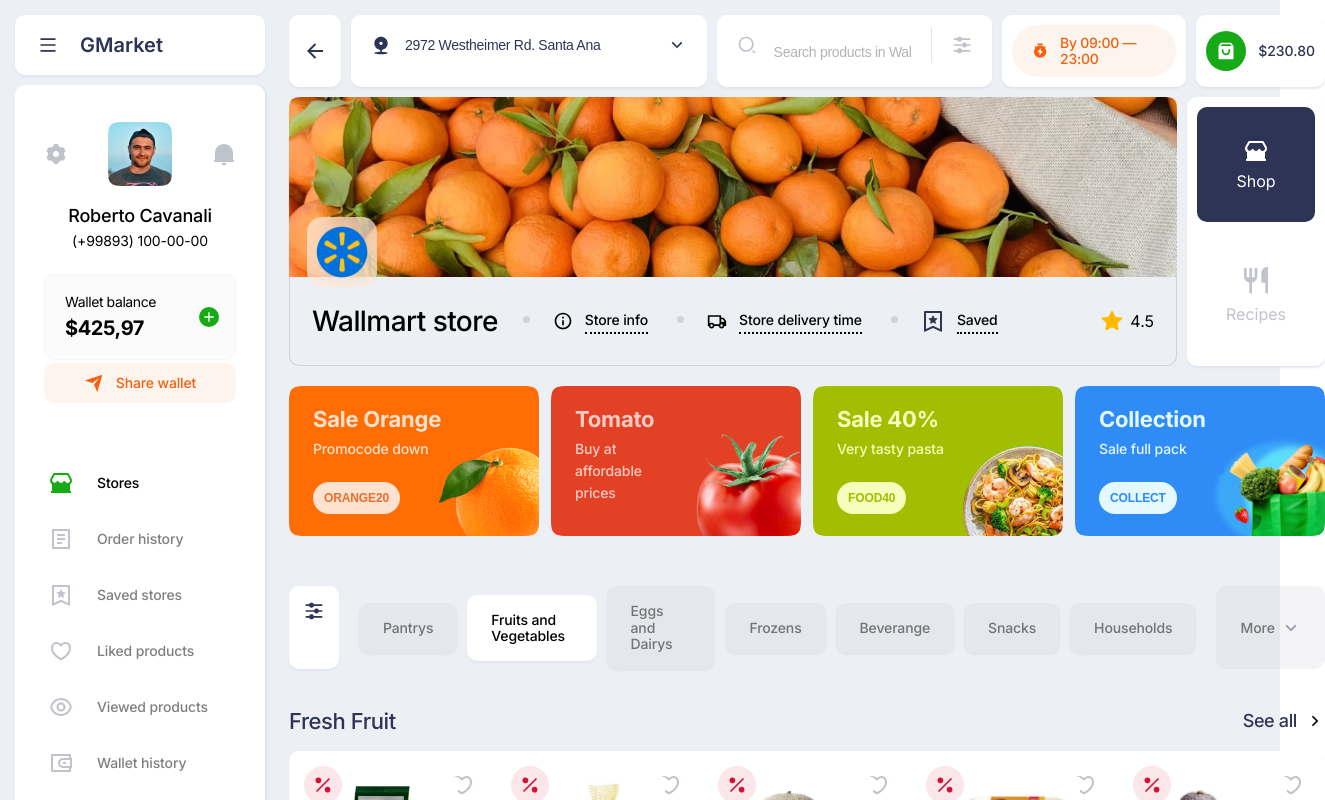
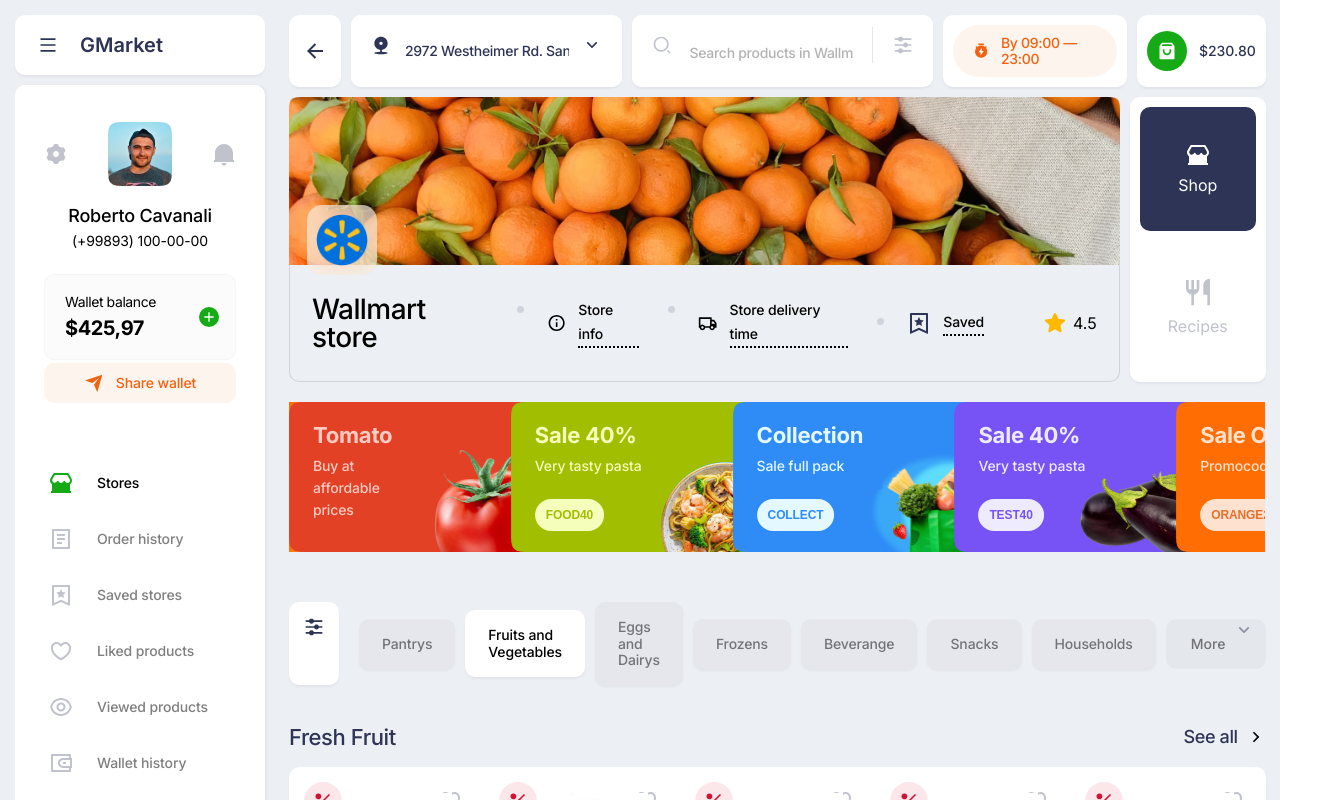
Before and after one commit to komiljohn-drafts/gmarket, a Next.js app: page / in a window 1280 px wide. Shown: the top 800 px of the page, 1325 px wide, since content can reach past the window. Built offline with nearby package versions, Linux system fonts and the light colour scheme.

Commit message:
ui fixes

```diff
--- a/components/UI/Banner/Banner.module.scss
+++ b/components/UI/Banner/Banner.module.scss
@@ -51,11 +51,16 @@
             opacity: 1;
           }
           p {
+            cursor: pointer;
             @include font(14px, 24px, 500, #000);
             letter-spacing: -0.01em;
             margin-left: 12px;
             border-bottom: 2px solid black;
             border-bottom-style: dotted;
+            transition: 0.1s ease;
+            &:hover {
+              border-bottom-color: transparent;
+            }
           }
         }
       }
--- a/components/UI/Categories/Categories.module.scss
+++ b/components/UI/Categories/Categories.module.scss
@@ -2,9 +2,9 @@
 
 .categories {
   display: flex;
-  gap: 20px;
   margin-bottom: 42px;
   .filter {
+    margin-right: 20px;
     background: #fff;
     border-radius: var(--border-radius);
     padding: 15px;
@@ -20,7 +20,7 @@
     gap: 10px;
     li {
       border-radius: var(--border-radius);
-      padding: 17px 24px;
+      padding: 17px 23px;
       background: rgba(192, 194, 204, 0.18);
       letter-spacing: -0.01em;
       @include font(14px, 116.3%, 500, rgba($color: #000000, $alpha: 0.5));
@@ -37,11 +37,36 @@
     }
   }
   .more {
-    padding: 17px 24px;
-    border-radius: var(--border-radius);
-    @include font(14px, 116.3%, 500, rgba($color: #000000, $alpha: 0.5));
-    background: rgba(192, 194, 204, 0.18);
     @include flex(_, center);
+    position: relative;
+    margin-left: 10px;
+    .icon {
+      position: absolute;
+      top: 18px;
+      right: 12px;
+    }
+    select {
+      background: rgba(192, 194, 204, 0.18);
+      border-radius: var(--border-radius);
+      padding: 17px 40px 17px 24px;
+      outline: none;
+      @include font(14px, 116.3%, 500, rgba($color: #000000, $alpha: 0.5));
+      border: none;
+      -webkit-appearance: none;
+      -moz-appearance: none;
+      text-indent: 1px;
+      text-overflow: '';
+      outline: none;
+      font-family: 'Inter', sans-serif;
+      transition: 0.3s ease;
+      option {
+        @include font(14px, 116.3%, 500, rgba($color: #000000, $alpha: 0.5));
+      }
+      &.active {
+        background: #fff;
+        color: #000;
+      }
+    }
     p {
       margin-right: 6px;
     }
--- a/components/UI/Categories/index.jsx
+++ b/components/UI/Categories/index.jsx
@@ -1,6 +1,8 @@
 import React, { useState } from 'react'
+import ReactDropdown from 'react-dropdown'
 import { ArrowBottomSvg, FilterSvg } from '../../../utils/svgs'
 import cls from './Categories.module.scss'
+import 'react-dropdown/style.css'
 
 const categoriesData = [
   { id: 1, title: 'Pantrys', order: 1 },
@@ -13,6 +15,7 @@ const categoriesData = [
 ]
 
 export default function Categories() {
+  const [selectedCategory, setSelectedCategory] = useState('')
   const [activeCategory, setActiveCategory] = useState(2)
 
   return (
@@ -32,8 +35,21 @@ export default function Categories() {
         ))}
       </ul>
       <div className={cls.more}>
-        <p>More</p>
-        <ArrowBottomSvg />
+        <div className={cls.icon}>
+          <ArrowBottomSvg />
+        </div>
+        <select
+          className={activeCategory === 8 && cls.active}
+          value={selectedCategory}
+          onChange={(e) => {
+            e.target.value === 'more' ? setActiveCategory(0) : setActiveCategory(8)
+            setSelectedCategory(e.target.value)
+          }}
+        >
+          <option value='more'>More</option>
+          <option value='Drink'>Drink</option>
+          <option value='Plov'>Plov</option>
+        </select>
       </div>
     </section>
   )
--- a/components/UI/Filters/Filters.module.scss
+++ b/components/UI/Filters/Filters.module.scss
@@ -1,7 +1,6 @@
 @import '../../../styles/mixins';
 
 .filters {
-  width: 100%;
   @include flex(_, space-between, inherit);
   margin-bottom: 10px;
   gap: 10px;
@@ -22,10 +21,13 @@
   .place {
     position: relative;
     flex-grow: 1;
+    z-index: 2;
     select {
+      padding-left: 53px;
+      padding-right: 53px;
       width: 100%;
+      height: 100%;
       border: none;
-      padding: 22px 20px 16px 53px;
       border-radius: var(--border-radius);
       background: #fff;
       letter-spacing: -0.02em;
@@ -36,6 +38,7 @@
       text-overflow: '';
       outline: none;
       transition: 0.3s ease;
+      font-family: 'Inter', sans-serif;
       &:focus {
         box-shadow: rgba(0, 0, 0, 0.1) 0px 0px 5px 0px, rgba(0, 0, 0, 0.1) 0px 0px 1px 0px;
       }
@@ -44,6 +47,7 @@
       }
     }
     .location {
+      z-index: 1;
       top: 20px;
       left: 20px;
       position: absolute;
@@ -58,6 +62,7 @@
     flex-grow: 1;
     position: relative;
     input {
+      font-family: 'Inter', sans-serif;
       width: 100%;
       border: none;
       outline: none;
@@ -67,6 +72,7 @@
       @include font(14px, 16px, 500);
       padding: 18px 80px 16px 57px;
       &::placeholder {
+        font-family: 'Inter', sans-serif;
         @include font(14px, 16px, 500, rgba($color: #000, $alpha: 0.3));
       }
       transition: 0.3s ease;
@@ -97,6 +103,7 @@
     }
   }
   .time {
+    width: 210px;
     padding: 10px;
     div {
       @include flex;
--- a/components/UI/Filters/index.jsx
+++ b/components/UI/Filters/index.jsx
@@ -22,8 +22,8 @@ export default function Filters() {
         </div>
         <select>
           <option>2972 Westheimer Rd. Santa Ana</option>
-          <option>1600 Amphitheatre Parkway in Mountain View, California</option>
-          <option>1 Hacker Way in Menlo Park, CA 94025</option>
+          <option>1600 Mountain View, CA</option>
+          <option>Menlo Park, CA 94025</option>
         </select>
         <div className={cls.arrow}>
           <ArrowBottomSvg />
--- a/components/UI/Products/Products.module.scss
+++ b/components/UI/Products/Products.module.scss
@@ -53,7 +53,22 @@
         position: absolute;
         top: 22px;
         right: 22px;
-        cursor: pointer;
+        & label {
+          cursor: pointer;
+          input[type='checkbox'] {
+            display: none;
+            &:checked + .label {
+              svg {
+                g {
+                  opacity: 1;
+                  path {
+                    fill: #d21234;
+                  }
+                }
+              }
+            }
+          }
+        }
         svg g {
           transition: 0.3s ease;
         }
--- a/components/UI/Products/index.jsx
+++ b/components/UI/Products/index.jsx
@@ -21,7 +21,12 @@ export default function Products() {
               <PercentSvg />
             </div>
             <div className={cls.heart}>
-              <HeartSvg />
+              <label>
+                <input type='checkbox' />
+                <span className={cls.label}>
+                  <HeartSvg />
+                </span>
+              </label>
             </div>
             <Image placeholder='blur' src={item.src} width={131} height={131} alt='product' />
             <h4>{item.title}</h4>
--- a/components/UI/Widgets/Widgets.module.scss
+++ b/components/UI/Widgets/Widgets.module.scss
@@ -2,17 +2,15 @@
 
 .widgets {
   margin-bottom: 50px;
-  display: flex;
-  gap: 12px;
-  max-width: 100%;
-  overflow-x: hidden;
+  max-width: calc(100vw - 304px);
   .widget {
+    height: 150px;
     width: 250px;
     padding: 21px 24px 22px;
     border-radius: var(--border-radius);
-    position: relative;
-    background: url('/images/widget-1.png') no-repeat top center / cover;
-    z-index: 1;
+    background-repeat: no-repeat;
+    background-position: top center;
+    background-size: cover;
     .title {
       @include font(22px, 116.3%, 700, #ffe1cf);
       letter-spacing: -0.01em;
--- a/components/UI/Widgets/index.jsx
+++ b/components/UI/Widgets/index.jsx
@@ -1,17 +1,35 @@
 import React from 'react'
 import cls from './Widgets.module.scss'
 import widgetData from './widgetData'
+import { Swiper, SwiperSlide } from 'swiper/react'
+
+import 'swiper/css'
+
+import { Autoplay } from 'swiper'
 
 export default function Widgets() {
   return (
     <section className={cls.widgets}>
+      <Swiper
+        slidesPerView={4.4}
+        loop={true}
+        autoplay={{
+          delay: 2500,
+          disableOnInteraction: false,
+        }}
+        breakpoints={{
+          1440: {
+            slidesPerView: 5,
+          },
+        }}
+        modules={[Autoplay]}
+      >
         {widgetData.map((item) => (
+          <SwiperSlide key={item.id}>
             <div
-          key={item.id}
               className={cls.widget}
               style={{
-            backgroundImage: `url(${item.src})`,
-            boxShadow: `${item.textColor} 0px 10px 10px -10px`,
+                background: `url(${item.src})`,
               }}
             >
               <h3 style={{ color: item.textColor }} className={cls.title}>
@@ -28,7 +46,9 @@ export default function Widgets() {
                 )}
               </div>
             </div>
+          </SwiperSlide>
         ))}
+      </Swiper>
     </section>
   )
 }
--- a/components/UI/Widgets/widgetData.js
+++ b/components/UI/Widgets/widgetData.js
@@ -37,6 +37,16 @@ const widgetData = [
     btnTextColor: '#2F8CF6',
     src: '/images/widget-4.png',
   },
+  {
+    id: 5,
+    title: 'Sale 40%',
+    subtitle: 'Very tasty pasta',
+    hasBtn: true,
+    btnText: 'test40',
+    textColor: '#EFEBFF',
+    btnTextColor: '#7753F6',
+    src: '/images/widget-5.png',
+  },
 ]
 
 export default widgetData
--- a/package.json
+++ b/package.json
@@ -13,7 +13,9 @@
     "next": "12.1.3",
     "react": "18.0.0",
     "react-dom": "18.0.0",
-    "sass": "^1.49.10"
+    "react-dropdown": "^1.9.2",
+    "sass": "^1.49.10",
+    "swiper": "8.0.0"
   },
   "devDependencies": {
     "eslint": "8.12.0",
--- a/pages/index.js
+++ b/pages/index.js
@@ -10,6 +10,17 @@ export default function Home() {
         <title>GMarket - Wallmart Store</title>
         <meta name='description' content='Generated by create next app' />
         <link rel='icon' href='/icons/logo.png' />
+        <link
+          rel='stylesheet'
+          type='text/css'
+          charset='UTF-8'
+          href='https://cdnjs.cloudflare.com/ajax/libs/slick-carousel/1.6.0/slick.min.css'
+        />
+        <link
+          rel='stylesheet'
+          type='text/css'
+          href='https://cdnjs.cloudflare.com/ajax/libs/slick-carousel/1.6.0/slick-theme.min.css'
+        />
       </Head>
 
       <Layout>
```
Also changed, not shown: public/images/widget-5.png (added), 1 other file (tests, documents, lock files or other folders). Lines whose indentation alone changed are shown as unchanged.
